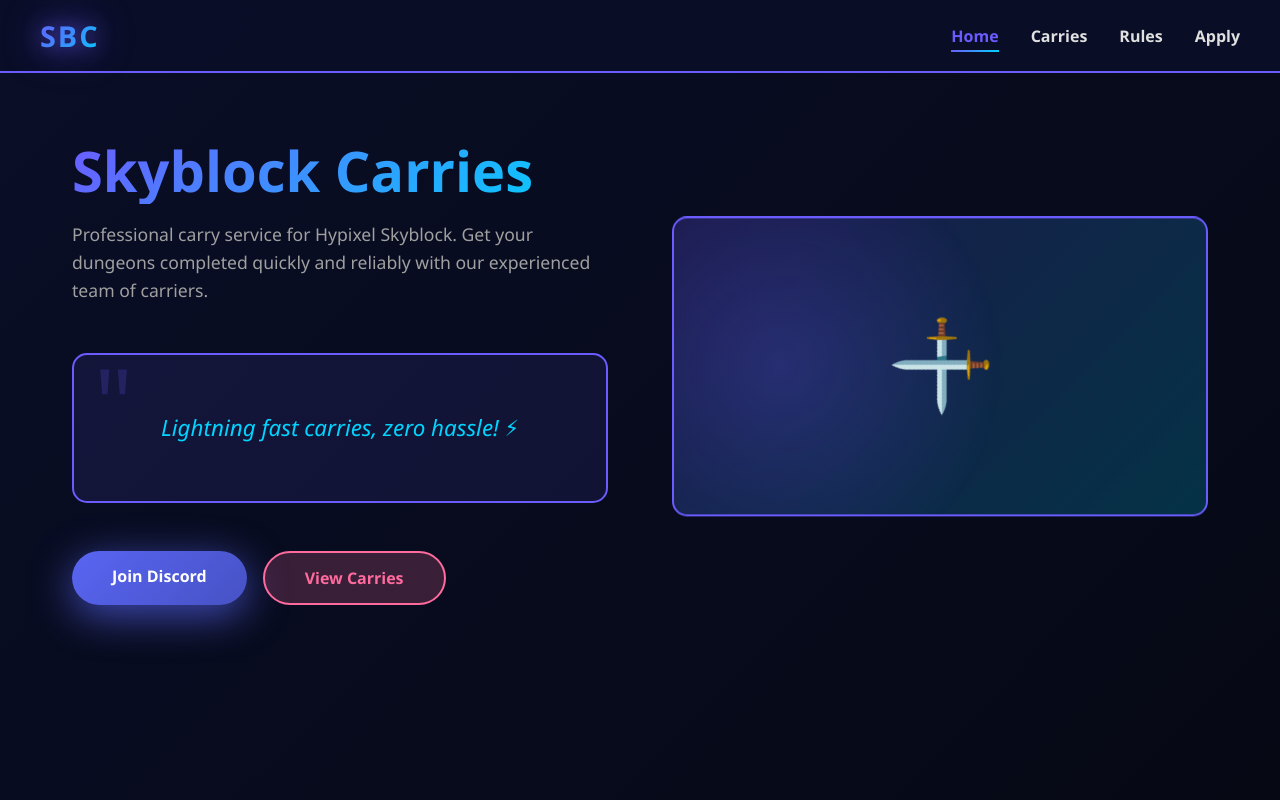
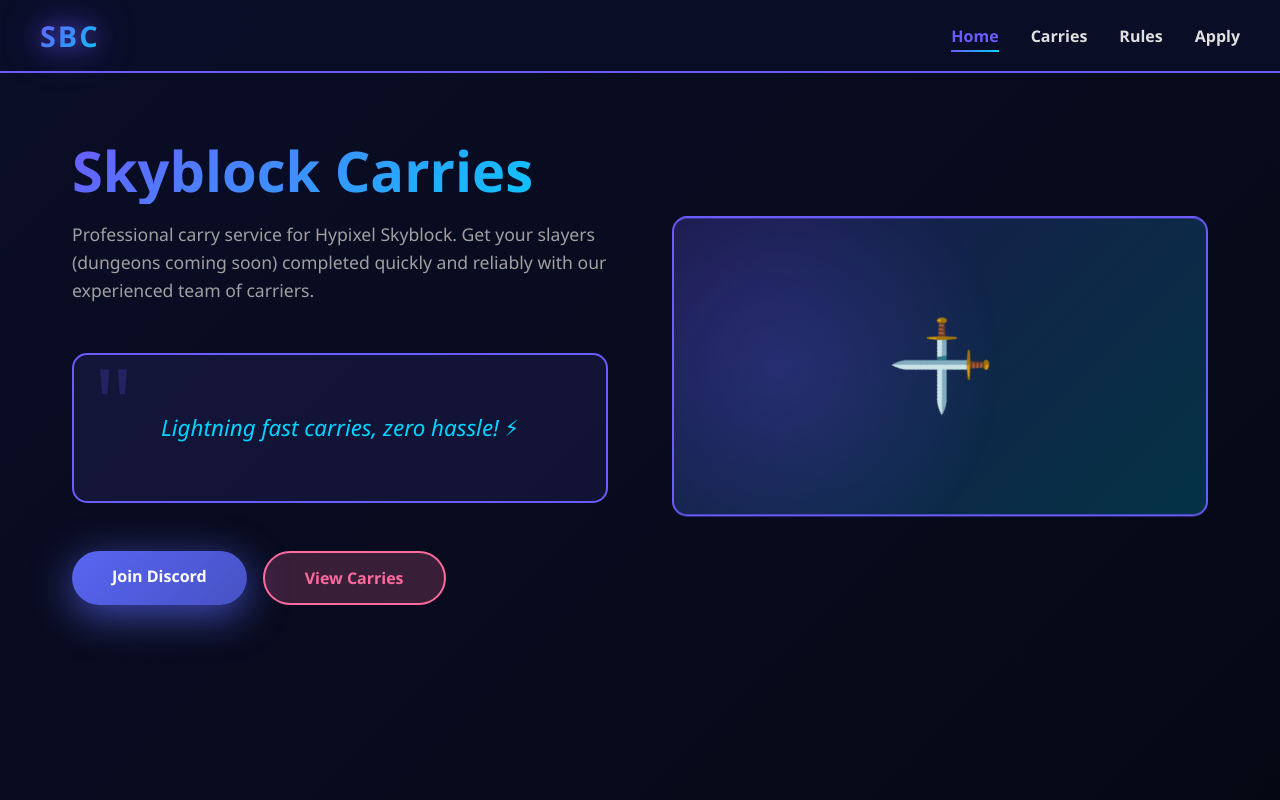
Before and after one commit to Bullishdrake09/SBC, a plain HTML site: page index.html in a window 1280 px wide. Shown: the top 800 px of the page. Drawn offline with Linux system fonts and the light colour scheme.

Commit message:
Update service description for Skyblock carries

```diff
--- a/index.html
+++ b/index.html
@@ -558,7 +558,7 @@
             <div class="home-section">
                 <div class="home-content">
                     <h1>Skyblock Carries</h1>
-                    <p>Professional carry service for Hypixel Skyblock. Get your dungeons completed quickly and reliably with our experienced team of carriers.</p>
+                    <p>Professional carry service for Hypixel Skyblock. Get your slayers (dungeons coming soon) completed quickly and reliably with our experienced team of carriers.</p>
 
                     <div class="quotes-container">
                         <div class="quote-text" id="quote">Lightning fast carries, zero hassle! ⚡</div>
```
